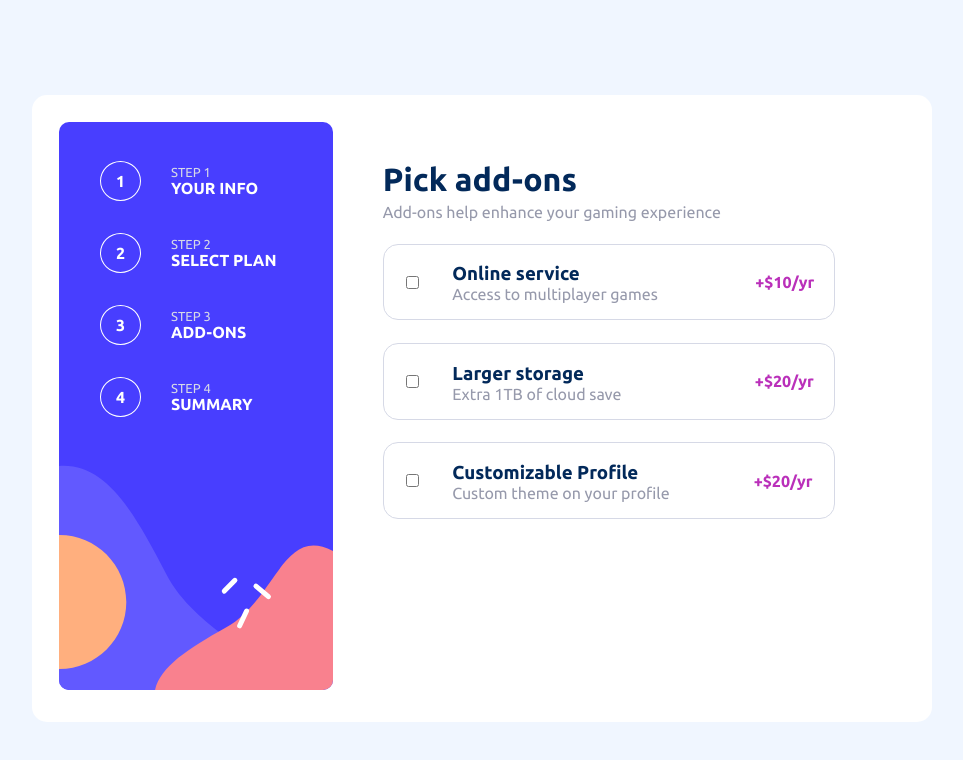
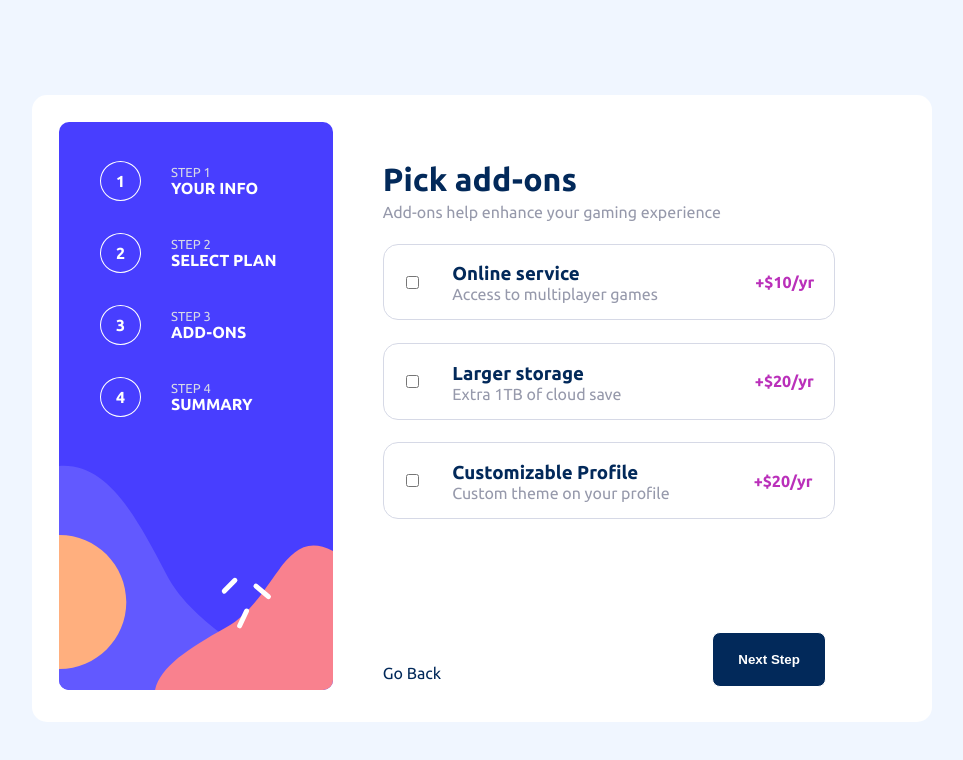
Before and after one commit to ArthurVRoost/ProjetState, a React (Vite) app: page / in a window 1280 px wide. Shown: the top 760 px of the page, without its empty margins (229-1192 px from the left). Built offline with nearby package versions, Linux system fonts and the light colour scheme.

Commit message:
add btn go back

```diff
--- a/src/Components/add/Add.jsx
+++ b/src/Components/add/Add.jsx
@@ -40,6 +40,10 @@ export default function Add() {
                 <span className="price3">+$20/yr</span>
           </div>
         </div>
+        <div className='planDiv4'>
+                <p className='planDiv4P addP4'>Go Back</p>
+                <button className='planBtn addBtn4'>Next Step</button>
+        </div>
       </div>
     </>
   );
--- a/src/Components/add/add.css
+++ b/src/Components/add/add.css
@@ -43,3 +43,10 @@
 .check{
     margin-left: 5%;
 }
+.addP4{
+    margin-top: 32%;
+}
+.addBtn4{
+    margin-top: 25%;
+    margin-left: 60%;
+}
```
